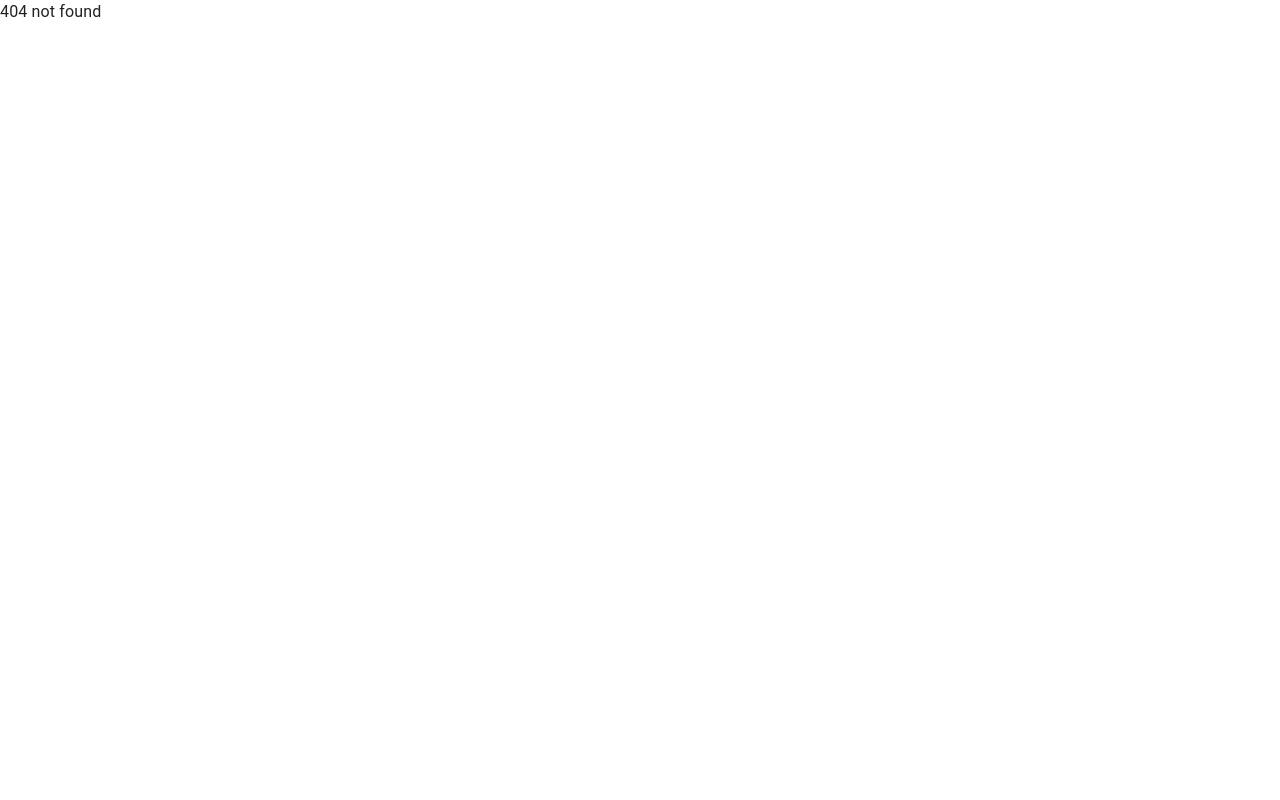
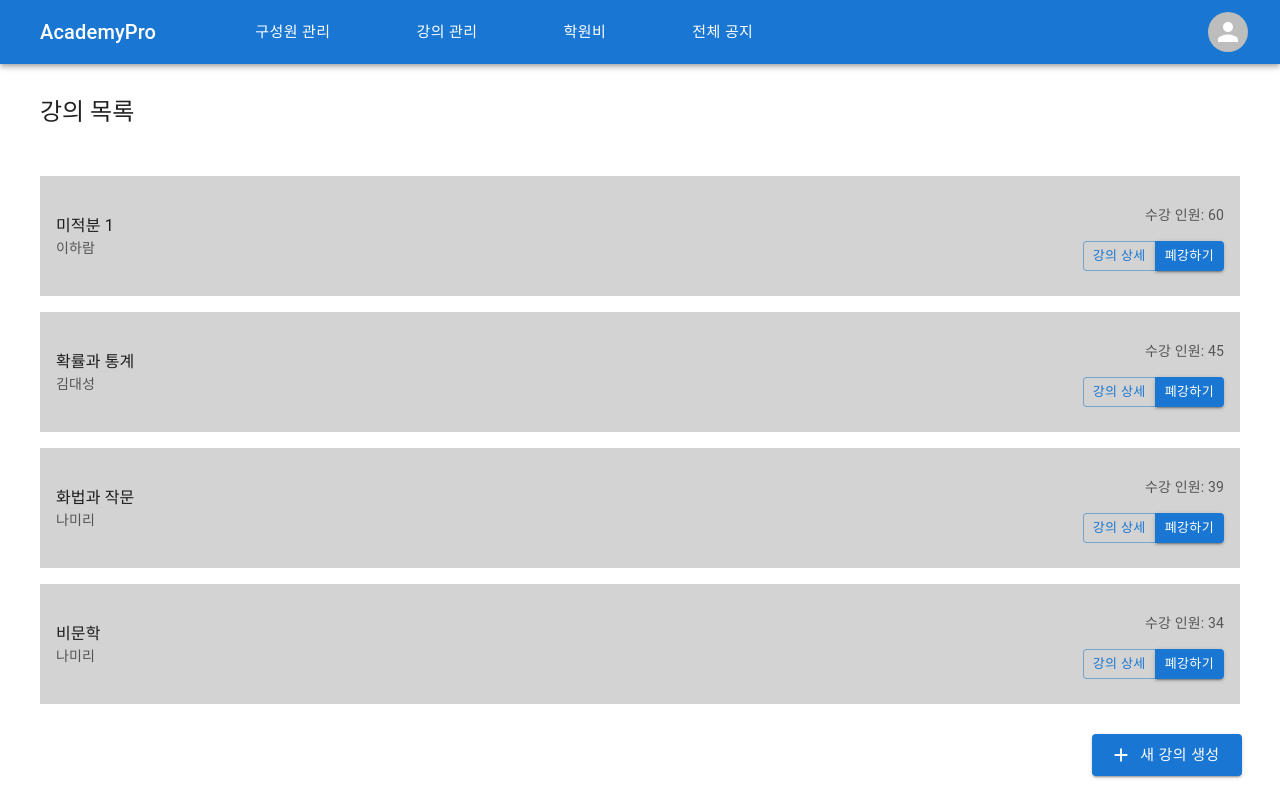
Before and after one commit to Academy-Diary/AcademyDiary_WEB, a React (Vite) app: page /director/manage-courses in a window 1280 px wide. Before the commit this address had no page. Built offline with nearby package versions, Linux system fonts and the light colour scheme.

Commit message:
feat: 강의 관리 - 강의목록 추가 #16

```diff
--- a/src/App.jsx
+++ b/src/App.jsx
@@ -1,7 +1,7 @@
 import React, { useState } from 'react';
 import { Routes, Route, BrowserRouter } from 'react-router-dom';
 import { Container, Box, Typography, Button } from '@mui/material';
-import { Login, SignUp, Register, NotFound, DirectorHome, TeacherHome } from './pages';
+import { Login, SignUp, Register, NotFound, DirectorHome, TeacherHome, ManageCourses } from './pages';
 
 function App() {
   const [isLoggedIn, setIsLoggedIn] = useState(false);
@@ -17,6 +17,8 @@ function App() {
           {/* notFound : 일치하는 라우트 없는 경우 처리 */}
           <Route path="*" element={<NotFound />} />
           <Route path="/director" element={<DirectorHome />} />
+
+          <Route path="/director/manage-courses" element={<ManageCourses />} />
         </Routes>
       </BrowserRouter>
     </div>
--- a/src/components/header/directorHeader.jsx
+++ b/src/components/header/directorHeader.jsx
@@ -1,8 +1,11 @@
 import React, { useState } from 'react';
+import { useNavigate } from 'react-router-dom';
 
 import { Box, Typography, AppBar, Toolbar, Button, IconButton, Avatar, Menu, MenuItem } from '@mui/material';
 
 export default function DirectorHeader() {
+  const navigate = useNavigate();
+
   const [anchorEl, setAnchorEl] = useState(null);
   const [anchorEl2, setAnchorEl2] = useState(null);
 
@@ -33,7 +36,7 @@ export default function DirectorHeader() {
             <MenuItem onClick={handleClose}>강사 목록</MenuItem>
             <MenuItem onClick={handleClose}>학생 목록</MenuItem>
           </Menu>
-          <Button color="inherit" size="large" sx={{ mx: 4 }}>
+          <Button color="inherit" size="large" sx={{ mx: 4 }} onClick={() => navigate('/director/manage-courses')}>
             강의 관리
           </Button>
           <Button color="inherit" size="large" sx={{ mx: 4 }} onMouseOver={handleMouseOver2}>
--- /dev/null
+++ b/src/pages/director/manageCourses/manageCourses.jsx
@@ -0,0 +1,49 @@
+import React from 'react';
+import { List, ListItem, ListItemText, Typography, Grid, Box, Button, ButtonGroup } from '@mui/material';
+import AddIcon from '@mui/icons-material/Add';
+
+import Director from '../../../components/layouts/director';
+
+const courses = [
+  { name: '미적분 1', teacher: '이하람', numStudents: 60 },
+  { name: '확률과 통계', teacher: '김대성', numStudents: 45 },
+  { name: '화법과 작문', teacher: '나미리', numStudents: 39 },
+  { name: '비문학', teacher: '나미리', numStudents: 34 },
+];
+
+export default function ManageCourses() {
+  return (
+    <Director>
+      <Typography variant="h5" sx={{ mt: 2, mb: 3 }}>
+        강의 목록
+      </Typography>
+      <List sx={{ maxHeight: '70vh', overflow: 'auto' }}>
+        {courses.map((course) => (
+          <CourseItem key={course.name} name={course.name} teacher={course.teacher} numStudents={course.numStudents} />
+        ))}
+      </List>
+      <Grid container justifyContent="flex-end" sx={{ position: 'fixed', bottom: '3vh', right: '3vw' }}>
+        <Grid item>
+          <Button size="large" variant="contained" startIcon={<AddIcon />}>
+            새 강의 생성
+          </Button>
+        </Grid>
+      </Grid>
+    </Director>
+  );
+}
+
+function CourseItem({ name, teacher, numStudents }) {
+  return (
+    <ListItem sx={{ height: 120, marginY: 2, backgroundColor: 'lightgray' }}>
+      <ListItemText primary={name} secondary={teacher} />
+      <Box sx={{ display: 'flex', flexDirection: 'column' }}>
+        <ListItemText align="right" secondary={`수강 인원: ${numStudents}`} sx={{ mb: 2 }} />
+        <ButtonGroup size="small">
+          <Button variant="outlined">강의 상세</Button>
+          <Button variant="contained">폐강하기</Button>
+        </ButtonGroup>
+      </Box>
+    </ListItem>
+  );
+}
--- a/src/pages/index.js
+++ b/src/pages/index.js
@@ -5,3 +5,5 @@ export { default as Login } from './login/login';
 export { default as TeacherHome } from './home/teacherHome';
 export { default as Register } from './register/register';
 export { default as DirectorHome } from './director/directorHome';
+
+export { default as ManageCourses } from './director/manageCourses/manageCourses';
```
